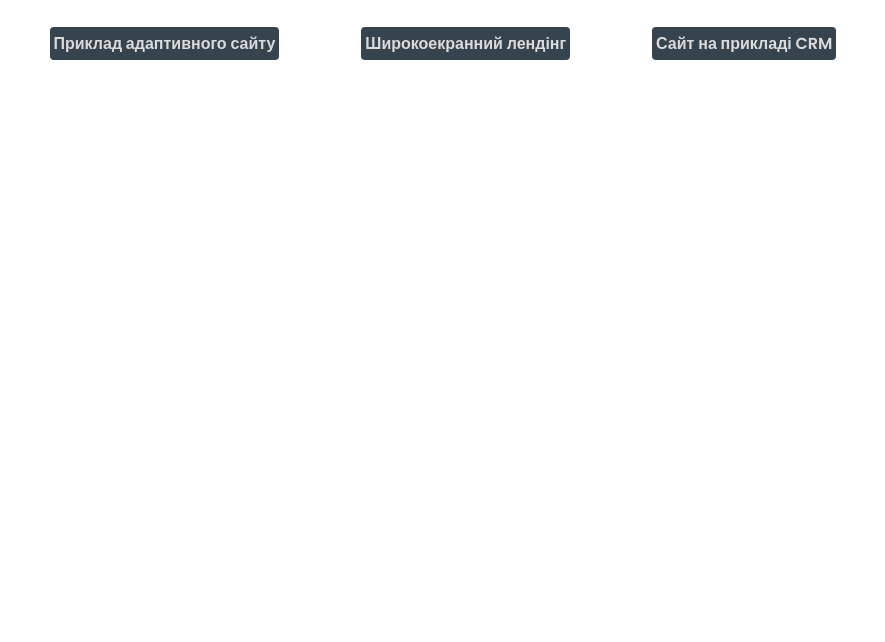
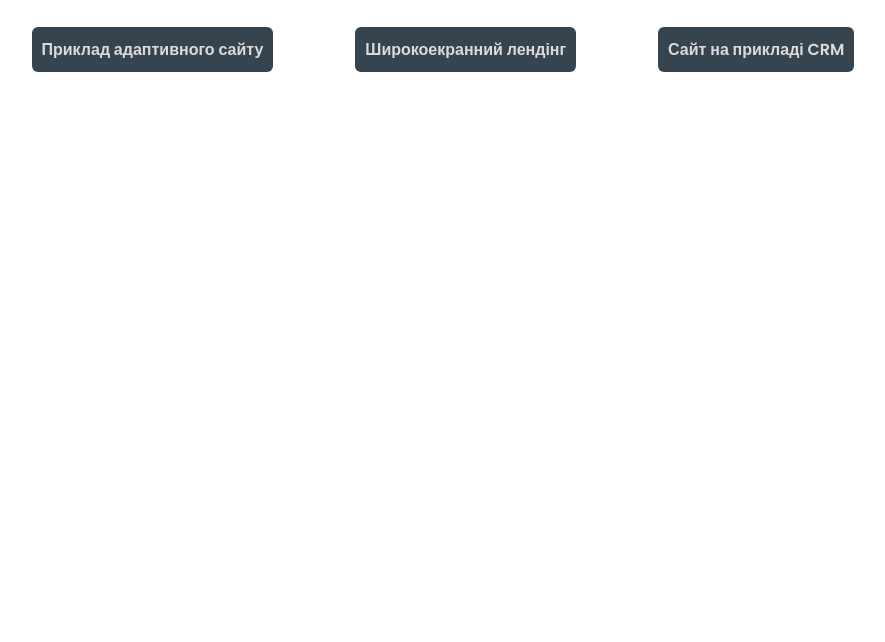
Before and after one commit to InnaKurylo/InnaKurilo, a plain HTML site: page index.html in a window 1280 px wide. Shown: the part 158-800 px from the top of the page, without its empty margins (197-1082 px from the left). Drawn offline with Linux system fonts and the light colour scheme.

Commit message:
portofolio

```diff
--- a/css.css
+++ b/css.css
@@ -30,11 +30,11 @@ h1 {font-size: 28px;
 .item{
     list-style: none;
     margin: 4% ;
-    border-radius: 4px;
+    border-radius: 6px;
     text-align: center;
     cursor: pointer;
     background-color: #35444F;;
-    padding: 4px;
+    padding: 10px;
 }
 .item:hover{
     background-color:  rgba(99, 105, 110, 0.48);
```
